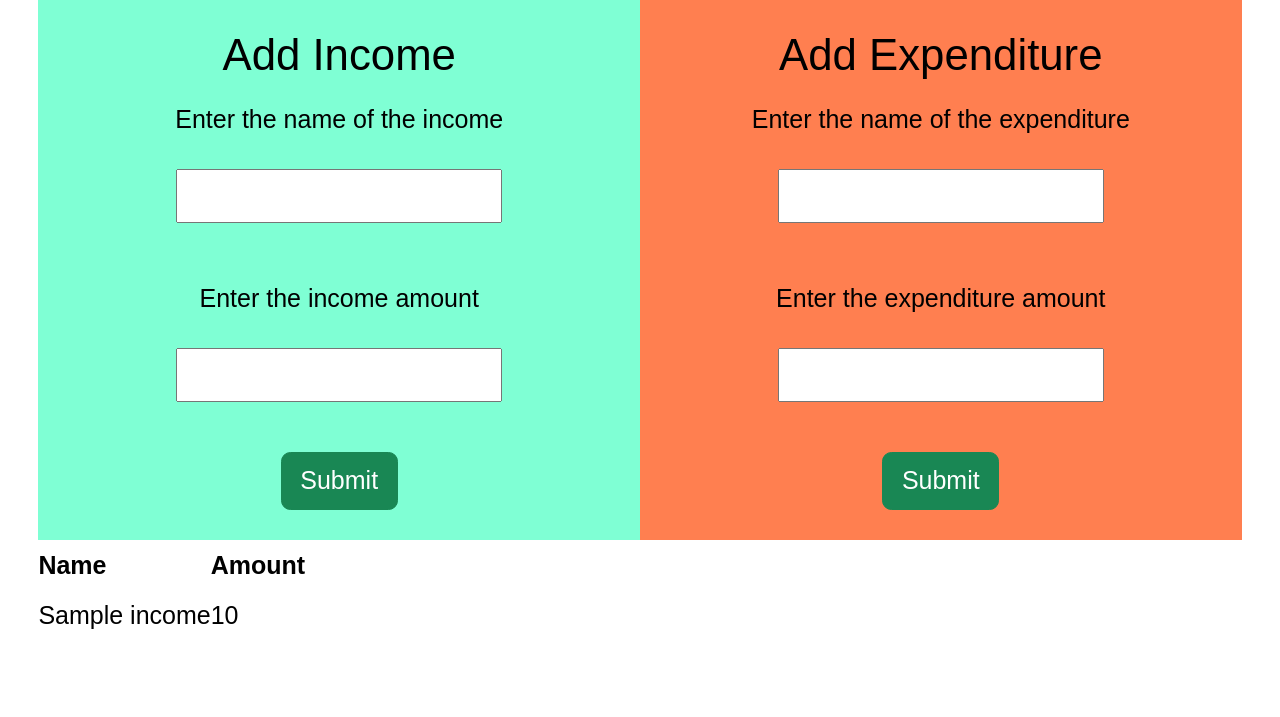
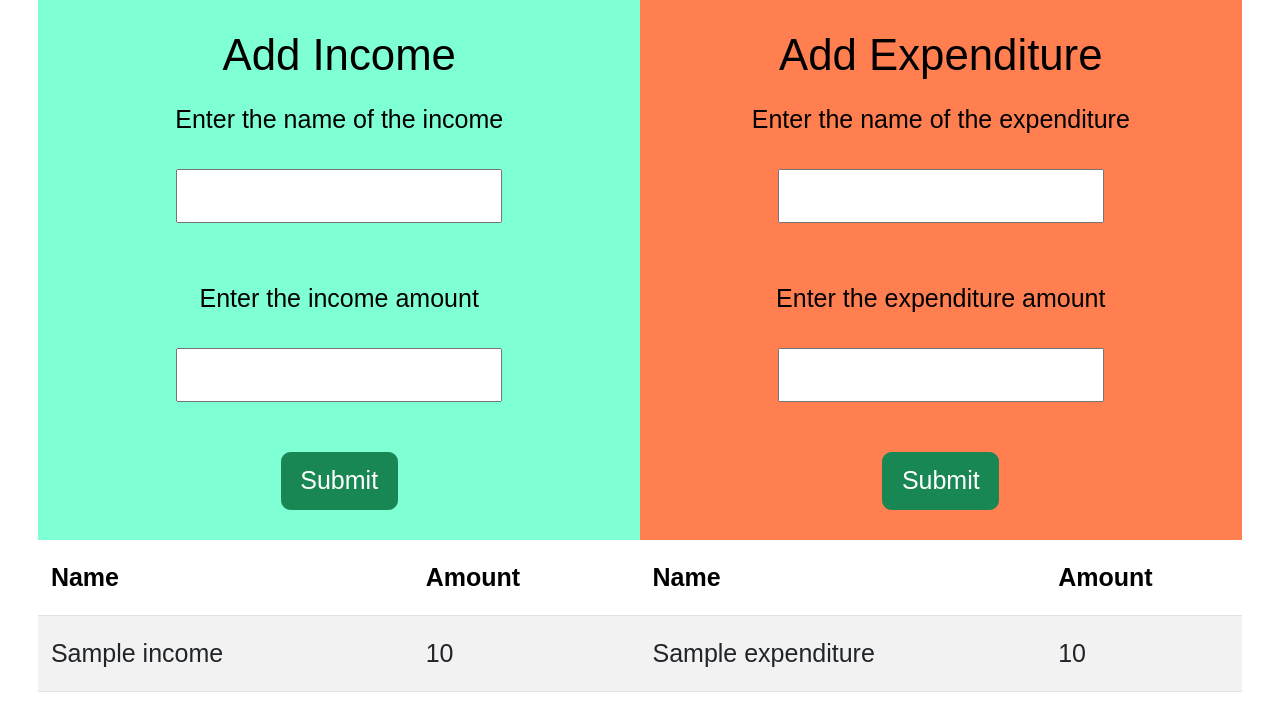
Before and after one commit to tylerbeckb/Budget_tracker, a Python web app: template app/templates/incomeEx.html in a window 1280 px wide. Shown: the part 139-856 px from the top of the page. Before the commit the page ends 768 px from the top, so only its background shows below. Run offline with Jinja, Linux system fonts and the light colour scheme; the template is opened without the code that fills it: most values are stand-ins (such as "Sample title", 1, 10 or a date in 2020); form fields are guessed from the names that the template uses; some libraries are stand-ins or nearby versions.

Commit message:
feat: expenditure write to db and displays the data

```diff
--- a/app/templates/incomeEx.html
+++ b/app/templates/incomeEx.html
@@ -2,14 +2,19 @@
 {% block content %}
   <h1>Income and Expenditures</h1>
   <br>
+
+  <!--Left Side-->
   <section class="halfLeft">
+    <!--Income Form-->
     <div class="inForm">
       <h3>Add Income</h3>
       <div>
         <form method="POST" name="income">
           {{ inForm.hidden_tag() }}
+          <!--Name-->
           <p>Enter the name of the income</p>
           {{ inForm.name1 }} <br> <br>
+          <!--Amount-->
           <p>Enter the income amount</p>
           {{ inForm.amount1 }} <br> <br>
           {% if inForm.amount1.errors %}
@@ -22,11 +27,12 @@
       </div>
     </div>
 
-    <table>
-      <tr>
+    <!--Income Table-->
+    <table class="table table-striped">
+      <thead>
         <th>Name</th>
         <th>Amount</th>
-      </tr>
+      </thead>
       {% for income in incomes %}
       <tr>
         <td>{{ income.name }}</td>
@@ -35,14 +41,19 @@
       {% endfor %}
     </table>
   </section>
+
+  <!--Right SIde-->
   <section class="halfRight">
+    <!--Expenditure Form-->
     <div class="exForm">
       <h3>Add Expenditure</h3>
       <div>
         <form method="POST" name="expenditure">
           {{ exForm.hidden_tag() }}
+          <!--Name-->
           <p>Enter the name of the expenditure</p>
           {{ exForm.name2 }} <br> <br>
+          <!--Amount-->
           <p>Enter the expenditure amount</p>
           {{ exForm.amount2 }} <br> <br>
           {% if exForm.amount2.errors %}
@@ -54,5 +65,19 @@
         </form>
       </div>
     </div>
+
+    <!--Expenditure Table-->
+    <table class="table table-striped">
+      <thead>
+        <th>Name</th>
+        <th>Amount</th>
+      </thead>
+      {% for expenditure in expenditures %}
+      <tr>
+        <td>{{ expenditure.name }}</td>
+        <td>{{ expenditure.amount }}</td>
+      </tr>
+      {% endfor %}
+    </table>
   </section>
 {% endblock %}
```
Also changed, not shown: app/views.py (+13 -2 lines).
